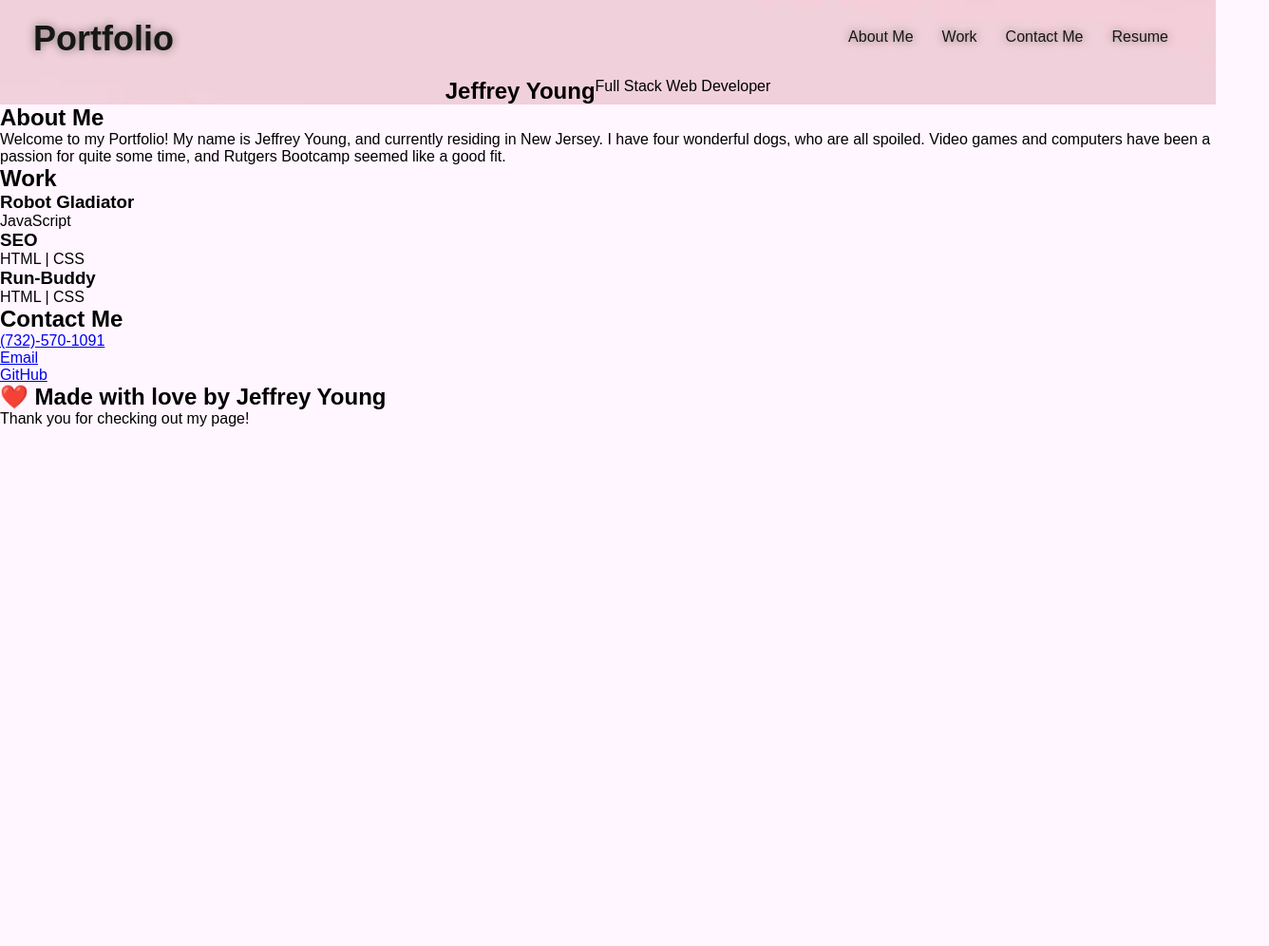
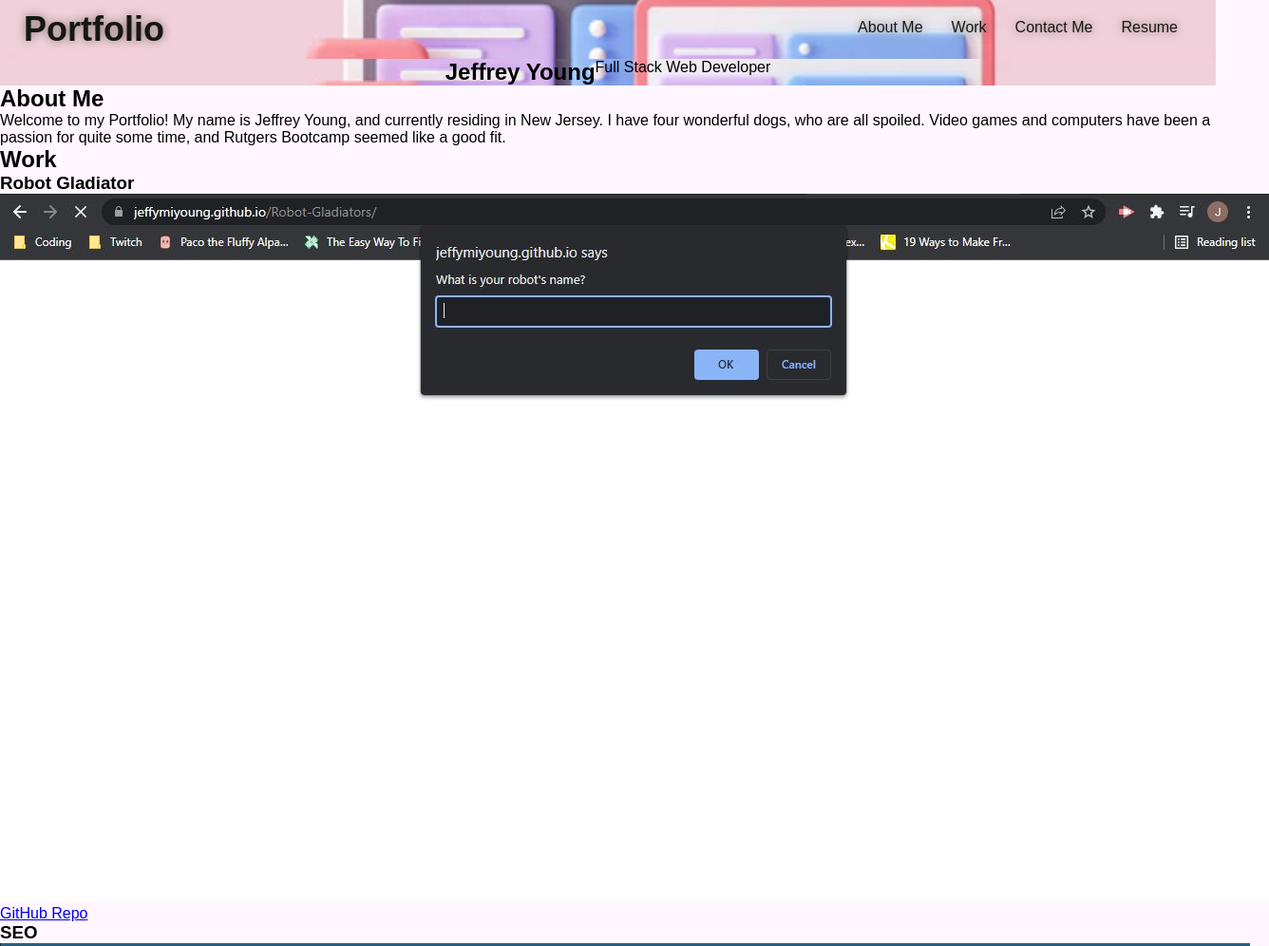
Before and after one commit to jeffymiyoung/Portfolio, a plain HTML site: page index.html in a window 1280 px wide. Shown: the top 996 px of the page at 95% size, 1336 px wide, since content can reach past the window. Before the commit the page ends 800 px from the top, so only its background shows below. Drawn offline with Linux system fonts and the light colour scheme.

Commit message:
added final HTML and portions of CSS

```diff
--- a/assets/css/style.css
+++ b/assets/css/style.css
@@ -25,7 +25,7 @@ body {
 
 /* Header/Navigation Section */
 header {
-    padding: 20px 35px;
+    padding: 10px 25px;
     display: flex;
     justify-content: space-between;
     flex-wrap: wrap;
@@ -85,6 +85,7 @@ header nav ul li a:hover {
         0 0 102px var(--neon-pink),
         0 0 151px var(--neon-pink);
 }
+
 /* Hero Section */
 .hero-cta {
     background-image: url("../images/Hero.jpg");
--- a/index.html
+++ b/index.html
@@ -54,7 +54,6 @@
                 <!-- Section Title -->
                 <h2>About Me</h2>
 
-
                 <p class="about-lorem">
                     Welcome to my Portfolio! My name is Jeffrey Young, and currently residing in New Jersey. I have four wonderful dogs, who are all spoiled. Video games and computers have been a passion for quite some time, and Rutgers Bootcamp seemed like a good fit.
                 </p>
@@ -69,24 +68,28 @@
                 <div class="work-showcase">
                     <div class="work-current">
                         <h3>Robot Gladiator</h3>
-                        <p>
-                            JavaScript
-                        </p>
+
+                        <img src="./assets/images/Robot Gladiators Screenshot.JPG" alt="Screenshot of Robot Gladiators, JavaScript application with window prompt for User's Robot Name.">
+
+                        <a class="button" href="https://github.com/jeffymiyoung/Robot-Gladiators" target="b">GitHub Repo</a>
                     </div>
+
                     <div class="work-past">
                         <div>
                             <h3>SEO</h3>
-                            <p>
-                                HTML | CSS
-                            </p>
+
+                            <img src="./assets/images/Horiseon SEO Screenshot.jpg" alt="Screenshot of Horiseon Search Engine Optimization Web App; Group of 4 individuals huddled around a desk.">
+
+                            <a class="button" href="https://github.com/jeffymiyoung/SEO-Challange" target="b">GitHub Repo</a>
                         </div>
+
                         <div>
                             <h3>Run-Buddy</h3>
-                            <p>
-                                HTML | CSS
-                            </p>
+
+                            <img src="./assets/images/Run Buddy Screenshot.JPG" alt=" .">
+
+                            <a class="button" href="https://github.com/jeffymiyoung/run-buddy" target="b">GitHub Repo</a>
                         </div>
-
                     </div>
 
                 </div>
```
